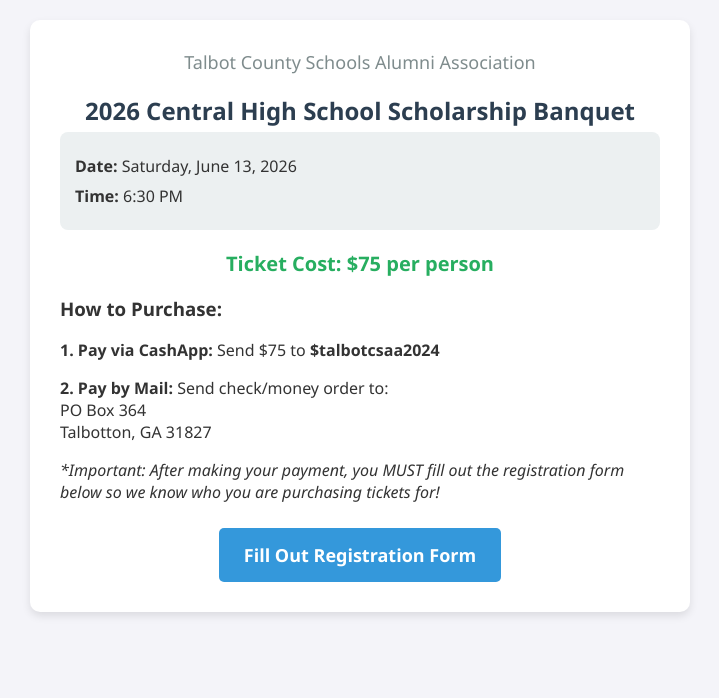
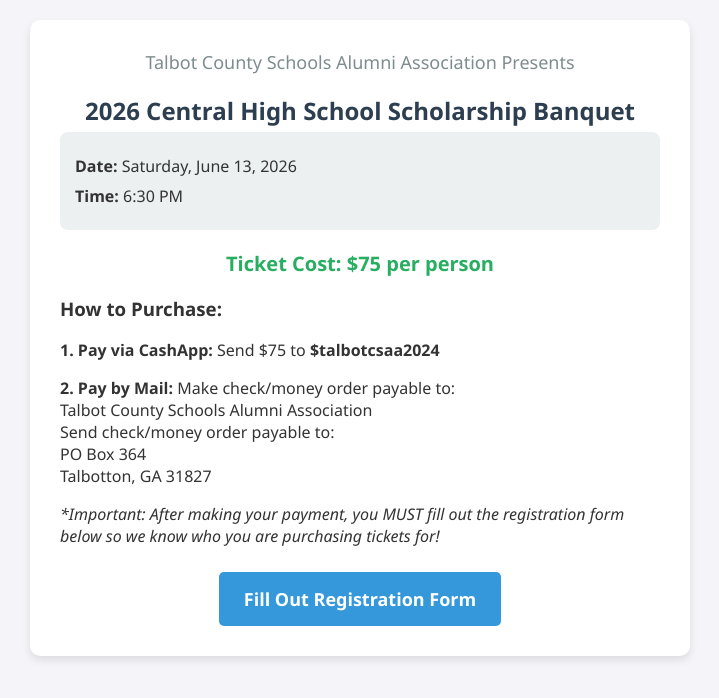
Before and after one commit to cavana2/tcsaa-scholarship-banquet-2026, a plain HTML site: page index.html in a window 1280 px wide. Shown: the whole page, without its empty margins (280-999 px from the left). Drawn offline with Linux system fonts and the light colour scheme.

Commit message:
Update index.html

```diff
--- a/index.html
+++ b/index.html
@@ -76,7 +76,7 @@
 <body>
 
 <div class="container">
-    <h2>Talbot County Schools Alumni Association</h2>
+    <h2>Talbot County Schools Alumni Association Presents</h2>
     <h1>2026 Central High School Scholarship Banquet</h1>
 
     <div class="details">
@@ -89,7 +89,9 @@
     <div class="payment-info">
         <h3>How to Purchase:</h3>
         <p><strong>1. Pay via CashApp:</strong> Send $75 to <strong>$talbotcsaa2024</strong></p>
-        <p><strong>2. Pay by Mail:</strong> Send check/money order to:<br>
+        <p><strong>2. Pay by Mail:</strong> Make check/money order payable to:<br>
+        Talbot County Schools Alumni Association <br>
+        Send check/money order payable to:<br>
         PO Box 364<br>
         Talbotton, GA 31827</p>
         <p><em>*Important: After making your payment, you MUST fill out the registration form below so we know who you are purchasing tickets for!</em></p>
```
